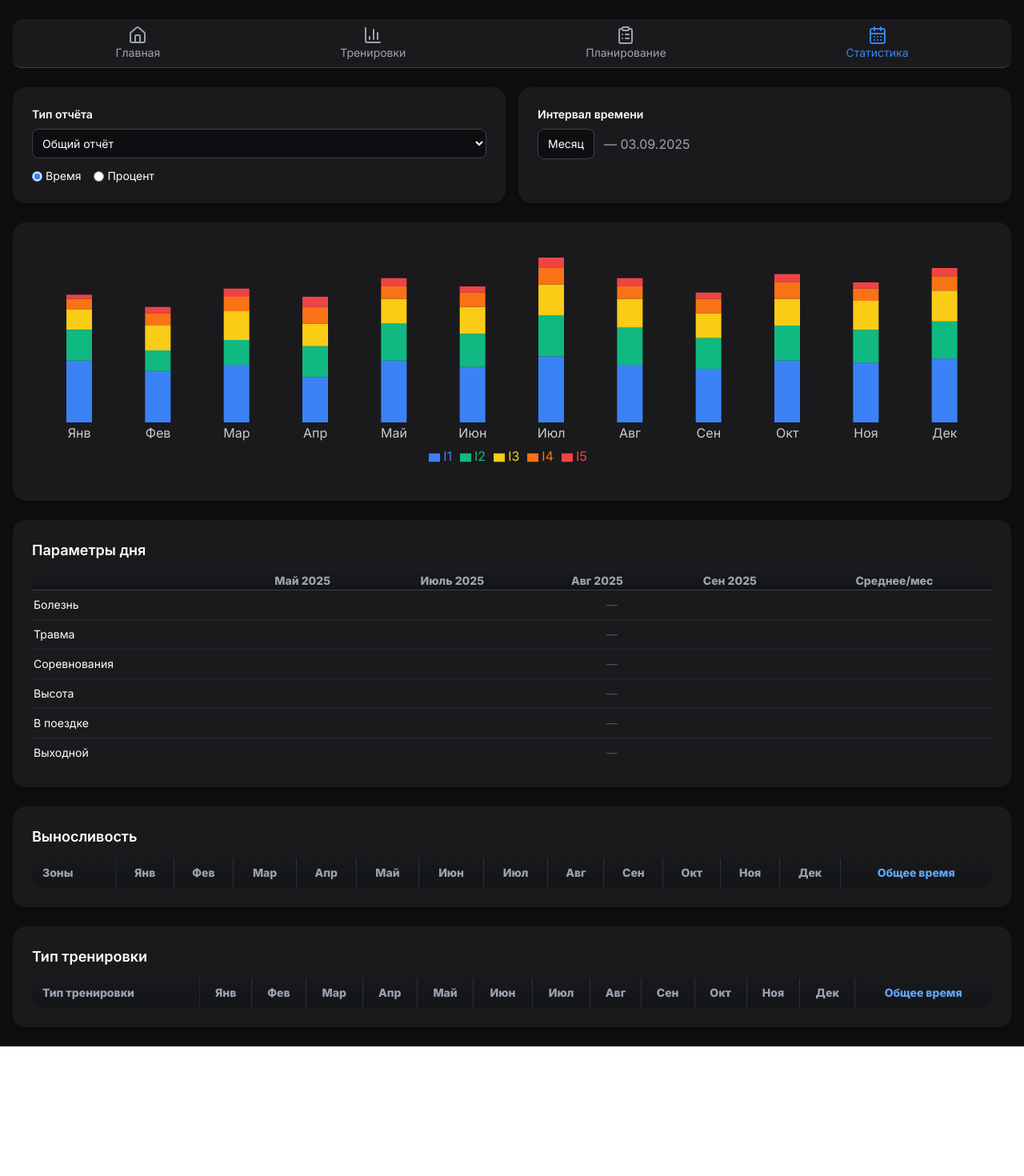
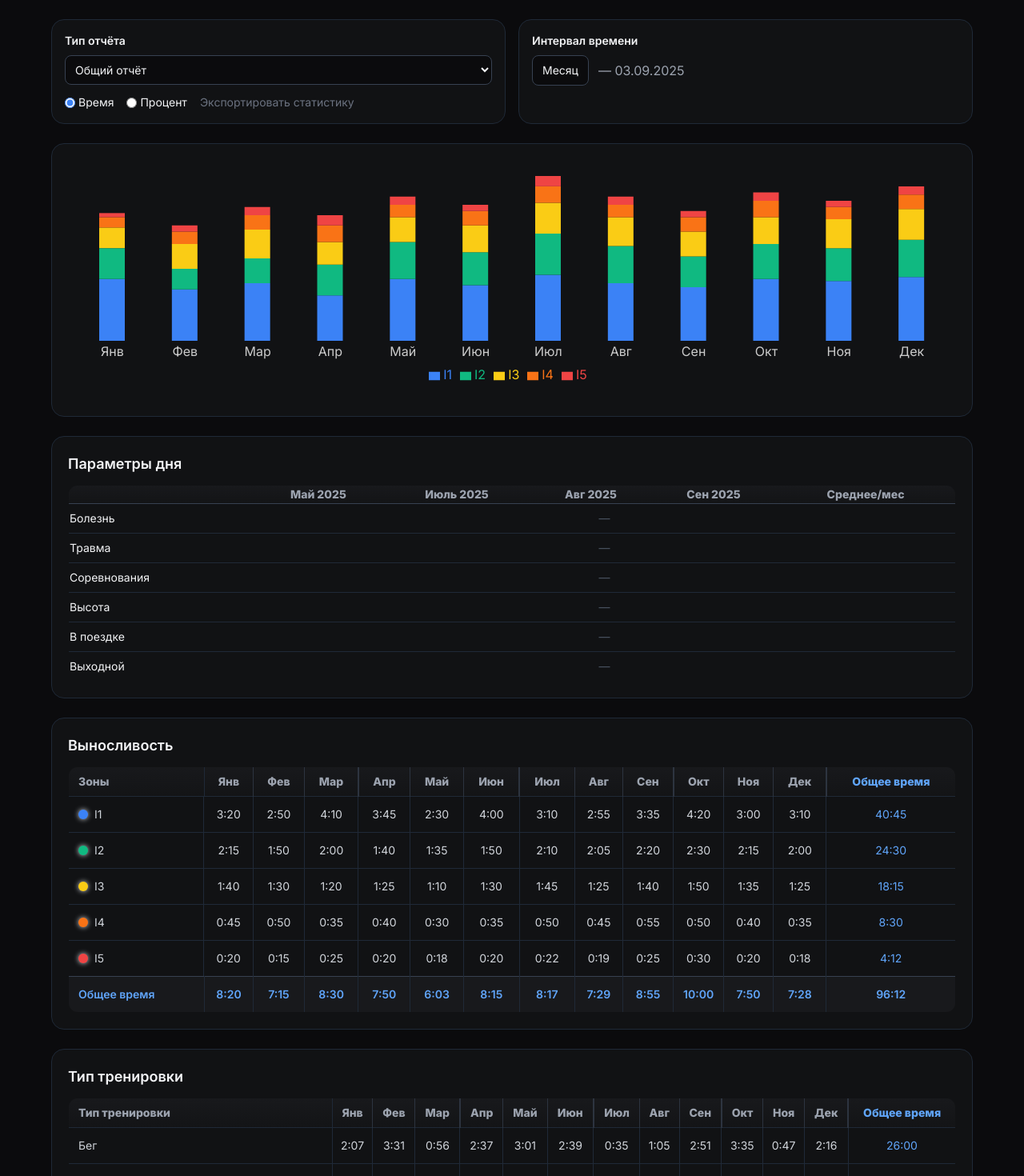
Before and after one commit to mbaliabin/dagbook-test, a React (Vite) app in the folder fasx-frontend/: page /statistics in a window 1280 px wide. Shown: the top 1470 px of the page at 80% size. Before the commit the page ends 1308 px from the top, so only its background shows below. Built offline with nearby package versions, Linux system fonts and the light colour scheme.

Commit message:
Доработка StatisticsPage.tsx 46

```diff
--- a/fasx-frontend/src/pages/StatisticsPage.tsx
+++ b/fasx-frontend/src/pages/StatisticsPage.tsx
@@ -7,8 +7,6 @@ import {
   Legend,
   ResponsiveContainer,
 } from "recharts";
-import { Home, BarChart3, ClipboardList, CalendarDays } from "lucide-react";
-import { useNavigate, useLocation } from "react-router-dom";
 
 export default function StatisticsPage() {
   const [reportType, setReportType] = useState("Общий отчёт");
@@ -16,17 +14,35 @@ export default function StatisticsPage() {
   const [mode, setMode] = useState("Время");
   const [selectedRow, setSelectedRow] = useState<string | null>(null);
 
-  const navigate = useNavigate();
-  const location = useLocation();
-
-  const menuItems = [
-    { label: "Главная", icon: Home, path: "/daily" },
-    { label: "Тренировки", icon: BarChart3, path: "/profile" },
-    { label: "Планирование", icon: ClipboardList, path: "/planning" },
-    { label: "Статистика", icon: CalendarDays, path: "/statistics" },
+  const months = [
+    "Янв","Фев","Мар","Апр","Май","Июн","Июл","Авг","Сен","Окт","Ноя","Дек",
   ];
 
-  const months = ["Янв","Фев","Мар","Апр","Май","Июн","Июл","Авг","Сен","Окт","Ноя","Дек"];
+  const enduranceData = [
+    { zone: "I1", color: "#3b82f6", data: ["3:20","2:50","4:10","3:45","2:30","4:00","3:10","2:55","3:35","4:20","3:00","3:10"] },
+    { zone: "I2", color: "#10b981", data: ["2:15","1:50","2:00","1:40","1:35","1:50","2:10","2:05","2:20","2:30","2:15","2:00"] },
+    { zone: "I3", color: "#facc15", data: ["1:40","1:30","1:20","1:25","1:10","1:30","1:45","1:25","1:40","1:50","1:35","1:25"] },
+    { zone: "I4", color: "#f97316", data: ["0:45","0:50","0:35","0:40","0:30","0:35","0:50","0:45","0:55","0:50","0:40","0:35"] },
+    { zone: "I5", color: "#ef4444", data: ["0:20","0:15","0:25","0:20","0:18","0:20","0:22","0:19","0:25","0:30","0:20","0:18"] },
+  ];
+
+  const trainingTypes = [
+    "Бег",
+    "Лыжи классическим стилем",
+    "Лыжи коньковым стилем",
+    "Лыжероллеры классическим стилем",
+    "Лыжероллеры коньковым стилем",
+    "Силовая тренировка",
+    "Велосипед",
+    "Другое",
+  ];
+
+  const trainingTypeData = trainingTypes.map((type) => ({
+    type,
+    data: Array.from({ length: 12 }, () =>
+      `${Math.floor(Math.random() * 4)}:${String(Math.floor(Math.random() * 60)).padStart(2, "0")}`
+    ),
+  }));
 
   const mockData = [
     { month: "Янв", I1: 30, I2: 15, I3: 10, I4: 5, I5: 2 },
@@ -43,38 +59,43 @@ export default function StatisticsPage() {
     { month: "Дек", I1: 31, I2: 18, I3: 15, I4: 7, I5: 4 },
   ];
 
+  const toMinutes = (time: string) => {
+    const [h, m] = time.split(":").map(Number);
+    return h * 60 + m;
+  };
+
+  const toTimeString = (minutes: number) => {
+    const h = Math.floor(minutes / 60);
+    const m = minutes % 60;
+    return `${h}:${m.toString().padStart(2,"0")}`;
+  };
+
+  const totalByMonth = months.map((_, monthIndex) =>
+    toTimeString(enduranceData.reduce((sum, zone) => sum + toMinutes(zone.data[monthIndex]), 0))
+  );
+  const totalByZone = enduranceData.map((zone) =>
+    toTimeString(zone.data.reduce((sum, time) => sum + toMinutes(time), 0))
+  );
+
+  const totalTrainingByMonth = months.map((_, i) =>
+    toTimeString(trainingTypeData.reduce((sum, type) => sum + toMinutes(type.data[i]), 0))
+  );
+  const totalTrainingByType = trainingTypeData.map((t) =>
+    toTimeString(t.data.reduce((sum, time) => sum + toMinutes(time), 0))
+  );
+
   return (
-    <div className="min-h-screen bg-[#0e0e10] text-white px-4 py-6">
-      <div className="max-w-7xl mx-auto space-y-6">
-
-        {/* Верхнее меню */}
-        <div className="flex justify-around bg-[#1a1a1d] border-b border-gray-700 py-2 px-4 rounded-xl">
-          {menuItems.map((item) => {
-            const Icon = item.icon;
-            const isActive = location.pathname === item.path;
-            return (
-              <button
-                key={item.path}
-                onClick={() => navigate(item.path)}
-                className={`flex flex-col items-center text-sm transition-colors ${
-                  isActive ? "text-blue-500" : "text-gray-400 hover:text-white"
-                }`}
-              >
-                <Icon className="w-6 h-6" />
-                <span>{item.label}</span>
-              </button>
-            );
-          })}
-        </div>
+    <div className="min-h-screen bg-[#0B0B0D] text-gray-100 p-6">
+      <div className="max-w-6xl mx-auto space-y-6">
 
         {/* Фильтры */}
         <div className="grid grid-cols-1 md:grid-cols-2 gap-4">
-          <div className="bg-[#1a1a1d] p-6 rounded-2xl shadow-md">
+          <div className="bg-[#111214] p-4 rounded-2xl border border-gray-800">
             <label className="block text-sm font-semibold mb-2">Тип отчёта</label>
             <select
               value={reportType}
               onChange={(e) => setReportType(e.target.value)}
-              className="w-full bg-[#0e0e10] border border-gray-700 rounded-lg p-2 text-sm"
+              className="w-full bg-[#0B0B0D] border border-gray-700 rounded-lg p-2 text-sm"
             >
               <option>Общий отчёт</option>
               <option>Выносливость</option>
@@ -89,24 +110,30 @@ export default function StatisticsPage() {
                 <input type="radio" checked={mode==="Процент"} onChange={()=>setMode("Процент")} className="accent-blue-500"/>
                 Процент
               </label>
+              <span className="text-gray-500">Экспортировать статистику</span>
             </div>
           </div>
-          <div className="bg-[#1a1a1d] p-6 rounded-2xl shadow-md">
+
+          <div className="bg-[#111214] p-4 rounded-2xl border border-gray-800">
             <label className="block text-sm font-semibold mb-2">Интервал времени</label>
             <div className="flex items-center gap-3">
-              <button className="bg-[#0e0e10] border border-gray-700 rounded-lg px-3 py-2 text-sm">{interval}</button>
+              <button className="bg-[#0B0B0D] border border-gray-700 rounded-lg px-3 py-2 text-sm">{interval}</button>
               <span className="text-gray-400">— 03.09.2025</span>
             </div>
           </div>
         </div>
 
         {/* Диаграмма */}
-        <div className="bg-[#1a1a1d] p-6 rounded-2xl shadow-md">
+        <div className="bg-[#111214] p-5 rounded-2xl border border-gray-800 animate-fadeIn">
           <ResponsiveContainer width="100%" height={300}>
-            <BarChart data={mockData} margin={{ top: 20, right: 10, left: 10, bottom: 20 }}>
+            <BarChart
+              data={mockData}
+              margin={{ top: 20, right: 10, left: 10, bottom: 20 }}
+            >
               <XAxis dataKey="month" axisLine={false} tickLine={false} stroke="#ccc" />
               <Tooltip contentStyle={{ backgroundColor: "#1a1a1d", border: "1px solid #333", color: "#fff" }} />
-              <Legend wrapperStyle={{ color: "#fff" }} />
+              <Legend formatter={(value) => value} wrapperStyle={{ color: "#fff" }} />
+
               <Bar dataKey="I1" stackId="a" fill="#3b82f6" barSize={32} />
               <Bar dataKey="I2" stackId="a" fill="#10b981" barSize={32} />
               <Bar dataKey="I3" stackId="a" fill="#facc15" barSize={32} />
@@ -116,68 +143,90 @@ export default function StatisticsPage() {
           </ResponsiveContainer>
         </div>
 
-        {/* Таблицы */}
-        <div className="bg-[#1a1a1d] p-6 rounded-2xl shadow-md">
+
+        {/* Параметры дня */}
+        <div className="bg-[#111214] p-5 rounded-2xl border border-gray-800 animate-fadeIn">
           <h2 className="text-lg font-semibold mb-3">Параметры дня</h2>
           <div className="overflow-x-auto">
             <table className="w-full text-sm border-collapse border border-gray-800 rounded-xl overflow-hidden">
               <thead className="text-gray-400 border-b border-gray-700 bg-gradient-to-b from-[#18191c] to-[#131416]">
                 <tr>
                   <th className="text-left py-2"></th>
-                  {["Май 2025","Июль 2025","Авг 2025","Сен 2025","Среднее/мес"].map((m)=>(
-                    <th key={m}>{m}</th>
-                  ))}
+                  <th>Май 2025</th>
+                  <th>Июль 2025</th>
+                  <th>Авг 2025</th>
+                  <th>Сен 2025</th>
+                  <th>Среднее/мес</th>
                 </tr>
               </thead>
               <tbody>
-                {["Болезнь","Травма","Соревнования","Высота","В поездке","Выходной"].map((row)=>(
-                  <tr key={row} className="border-b border-gray-800 hover:bg-[#1d1e22]/80 transition-colors duration-150">
-                    <td className="py-2">{row}</td>
-                    <td colSpan={5} className="text-center text-gray-600">—</td>
-                  </tr>
-                ))}
+                {["Болезнь","Травма","Соревнования","Высота","В поездке","Выходной"].map((row)=>(<tr key={row} className="border-b border-gray-800 hover:bg-[#1d1e22]/80 transition-colors duration-150 cursor-pointer">
+                  <td className="py-2">{row}</td>
+                  <td colSpan={5} className="text-center text-gray-600">—</td>
+                </tr>))}
               </tbody>
             </table>
           </div>
         </div>
 
         {/* Выносливость */}
-        <div className="bg-[#1a1a1d] p-6 rounded-2xl shadow-md">
+        <div className="bg-[#111214] p-5 rounded-2xl border border-gray-800 animate-fadeIn">
           <h2 className="text-lg font-semibold mb-3">Выносливость</h2>
           <div className="overflow-x-auto">
             <table className="w-full text-sm text-gray-300 border-collapse border border-gray-800 rounded-xl overflow-hidden">
-              <thead className="text-gray-400 bg-gradient-to-b from-[#18191c] to-[#131416]">
+              <thead className="text-gray-400 bg-gradient-to-b from-[#18191c] to-[#131416] shadow-sm">
                 <tr>
                   <th className="text-left py-2 px-3 border-r border-gray-800">Зоны</th>
-                  {months.map((m,i)=>(
-                    <th key={m} className="py-2 px-2 text-center border-r border-gray-700/70">{m}</th>
-                  ))}
+                  {months.map((m,i)=>(<th key={m} className={`py-2 px-2 text-center border-r border-gray-700/70 ${[2,5,8,11].includes(i)?"border-r-2 border-blue-500/30":""}`}>{m}</th>))}
                   <th className="py-2 px-2 text-center text-blue-400 border-l border-gray-800">Общее время</th>
                 </tr>
               </thead>
               <tbody>
-                {/* данные будут подставляться */}
+                {enduranceData.map(({zone,color,data},idx)=>(
+                  <tr key={zone} className={`border-t border-gray-800 cursor-pointer transition-colors duration-200 ${selectedRow===zone?"bg-[#1a1b1e]/90":"hover:bg-[#1d1e22]/80"}`} onClick={()=>setSelectedRow(zone)}>
+                    <td className="py-3 px-3 flex items-center gap-2 border-r border-gray-800">
+                      <span className="inline-block w-3 h-3 rounded-full shadow-[0_0_6px]" style={{backgroundColor:color}}></span>
+                      {zone}
+                    </td>
+                    {data.map((t,i)=>(<td key={i} className="py-3 text-center border-r border-gray-800">{t}</td>))}
+                    <td className="py-3 text-center text-blue-400 border-l border-gray-800">{totalByZone[idx]}</td>
+                  </tr>
+                ))}
+                <tr className="bg-[#18191c] border-t border-gray-700 font-semibold text-blue-400">
+                  <td className="py-3 px-3 text-left border-r border-gray-800">Общее время</td>
+                  {totalByMonth.map((t,i)=>(<td key={i} className="py-3 text-center border-r border-gray-800">{t}</td>))}
+                  <td className="py-3 text-center border-l border-gray-800">{toTimeString(totalByMonth.reduce((s,t)=>s+toMinutes(t),0))}</td>
+                </tr>
               </tbody>
             </table>
           </div>
         </div>
 
         {/* Тип тренировки */}
-        <div className="bg-[#1a1a1d] p-6 rounded-2xl shadow-md">
+        <div className="bg-[#111214] p-5 rounded-2xl border border-gray-800 animate-fadeIn">
           <h2 className="text-lg font-semibold mb-3">Тип тренировки</h2>
           <div className="overflow-x-auto">
             <table className="w-full text-sm text-gray-300 border-collapse border border-gray-800 rounded-xl overflow-hidden">
-              <thead className="text-gray-400 bg-gradient-to-b from-[#18191c] to-[#131416]">
+              <thead className="text-gray-400 bg-gradient-to-b from-[#18191c] to-[#131416] shadow-sm">
                 <tr>
                   <th className="text-left py-2 px-3 border-r border-gray-800">Тип тренировки</th>
-                  {months.map((m,i)=>(
-                    <th key={m} className="py-2 px-2 text-center border-r border-gray-700/70">{m}</th>
-                  ))}
+                  {months.map((m,i)=>(<th key={m} className={`py-2 px-2 text-center border-r border-gray-700/70 ${[2,5,8,11].includes(i)?"border-r-2 border-blue-500/30":""}`}>{m}</th>))}
                   <th className="py-2 px-2 text-center text-blue-400 border-l border-gray-800">Общее время</th>
                 </tr>
               </thead>
               <tbody>
-                {/* данные будут подставляться */}
+                {trainingTypeData.map((row,idx)=>(
+                  <tr key={row.type} className={`border-t border-gray-800 cursor-pointer transition-colors duration-200 ${selectedRow===row.type?"bg-[#1a1b1e]/90":"hover:bg-[#1d1e22]/80"}`} onClick={()=>setSelectedRow(row.type)}>
+                    <td className="py-3 px-3 text-left border-r border-gray-800 font-medium">{row.type}</td>
+                    {row.data.map((time,i)=>(<td key={i} className="py-3 text-center border-r border-gray-800">{time}</td>))}
+                    <td className="py-3 text-center text-blue-400 border-l border-gray-800">{totalTrainingByType[idx]}</td>
+                  </tr>
+                ))}
+                <tr className="bg-[#18191c] border-t border-gray-700 font-semibold text-blue-400">
+                  <td className="py-3 px-3 text-left border-r border-gray-800">Общее время</td>
+                  {totalTrainingByMonth.map((t,i)=>(<td key={i} className="py-3 text-center border-r border-gray-800">{t}</td>))}
+                  <td className="py-3 text-center border-l border-gray-800">{toTimeString(totalTrainingByMonth.reduce((s,t)=>s+toMinutes(t),0))}</td>
+                </tr>
               </tbody>
             </table>
           </div>
```
